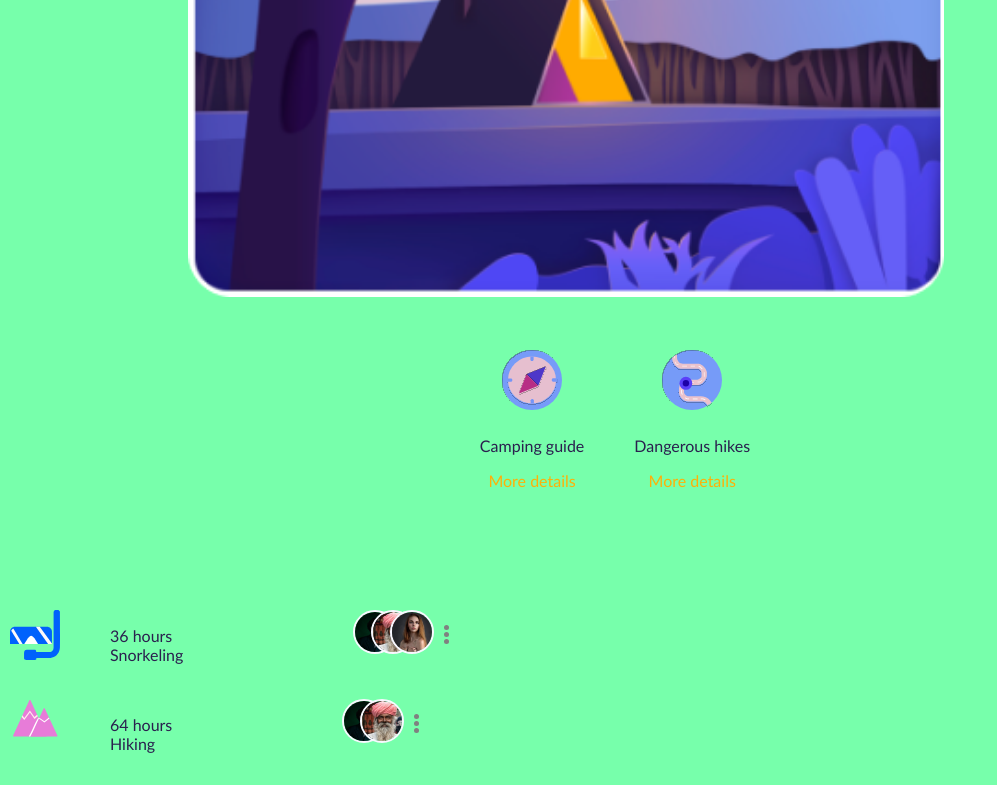
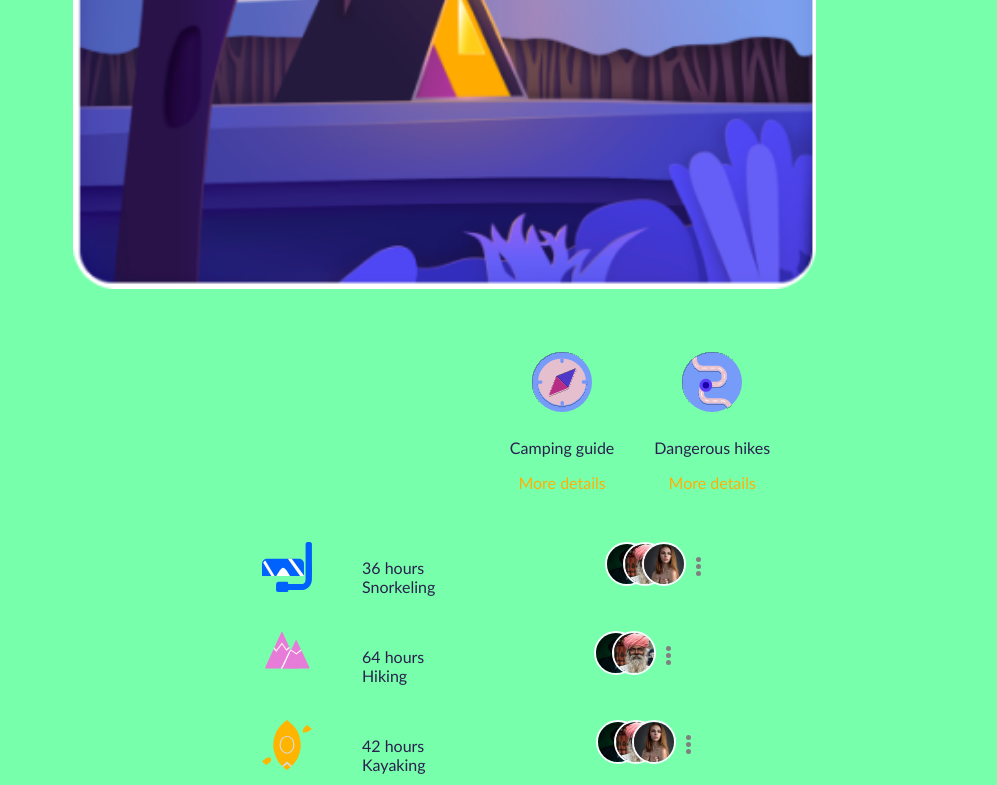
Before and after one commit to titlyn/Wcc_week_2, a plain HTML site: page index.html in a window 1280 px wide. Shown: the part 367-1152 px from the top of the page, without its empty margins (0-997 px from the left). Drawn offline with Linux system fonts and the light colour scheme.

Commit message:
modification breakpoint tablette

```diff
--- a/src/css/style.css
+++ b/src/css/style.css
@@ -291,8 +291,8 @@ header #profil {
 }
 
 #left .left_cards .left_card {
-    margin-right: 50px;
-    margin-bottom: 100px;
+    margin-bottom: 20px;
+    padding: 10px 20px;
     display: flex;
     flex-direction: column;
     justify-content: center;
@@ -312,8 +312,8 @@ header #profil {
 }
 
 
-/* Small devices (portrait tablets and large phones, 440px and up) */
-@media only screen and (min-width: 440px) {
+/* Small devices (portrait tablets and large phones, 500px and up) */
+@media only screen and (min-width: 500px) {
     html {
         /* background-color: rgba(255, 0, 0, 0.534); */
     }
@@ -330,11 +330,14 @@ header #profil {
     #illustrImgContainer {
         width: 60%;
         align-self: flex-start;
+        margin-left: 5%;
     }
 
 
     #details {
+        width: 30%;
         margin-left: 20px;
+        margin-right: 5%;
     }
 
     #details h2 {
@@ -342,14 +345,14 @@ header #profil {
     }
 
     #right {
-        /* border: 2px solid green; */
+        display: flex;
+        flex-direction: column;
+        justify-content: center;
     }
-}
 
-/* Small devices (portrait tablets and large phones, 600px and up) */
-@media only screen and (min-width: 600px) {
-    html {
-        background-color: red;
+    .right_cards{
+        align-self: center;
+        width: 60%;
     }
 }
 
```
